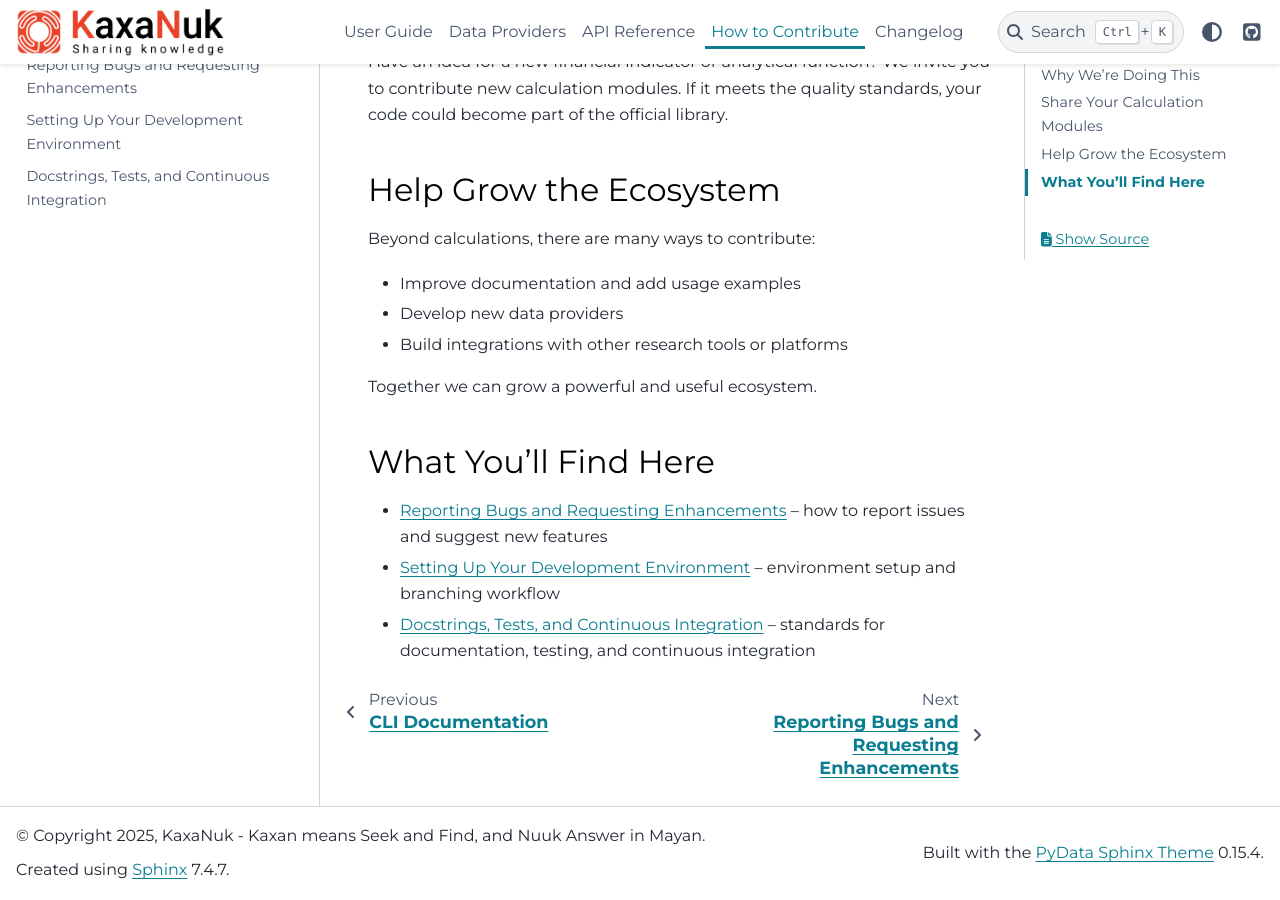
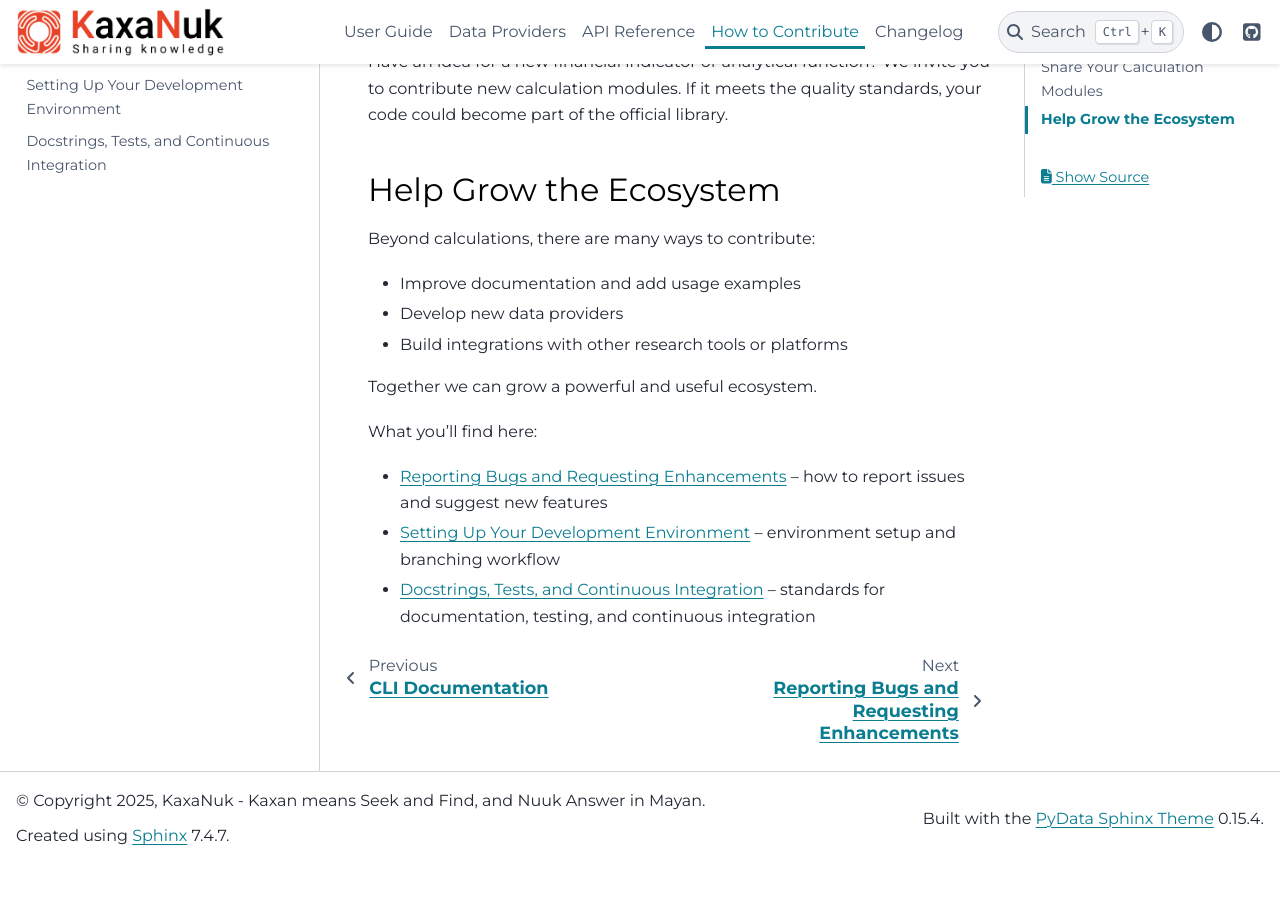
Before and after one commit to KaxaNuk/Data-Curator, a Sphinx documentation site: the page built from docs/source/development/index.rst, in a window 1280 px wide and 900 px high, scrolled down 780 px. Built offline with Sphinx 7.4.7 and the PyData theme 0.15.4, drawn with Linux system fonts in a browser that asks for light colours; after the commit the page ends 1645 px from its top, so only the background shows below that.

Commit message:
last fix

```diff
--- a/docs/source/development/index.rst
+++ b/docs/source/development/index.rst
@@ -38,8 +38,7 @@ Beyond calculations, there are many ways to contribute:
 
 Together we can grow a powerful and useful ecosystem.
 
-What You'll Find Here
----------------------
+What you’ll find here:
 
 - :ref:`reporting_and_triage` – how to report issues and suggest new features
 - :ref:`dev_setup_and_workflow` – environment setup and branching workflow
```
